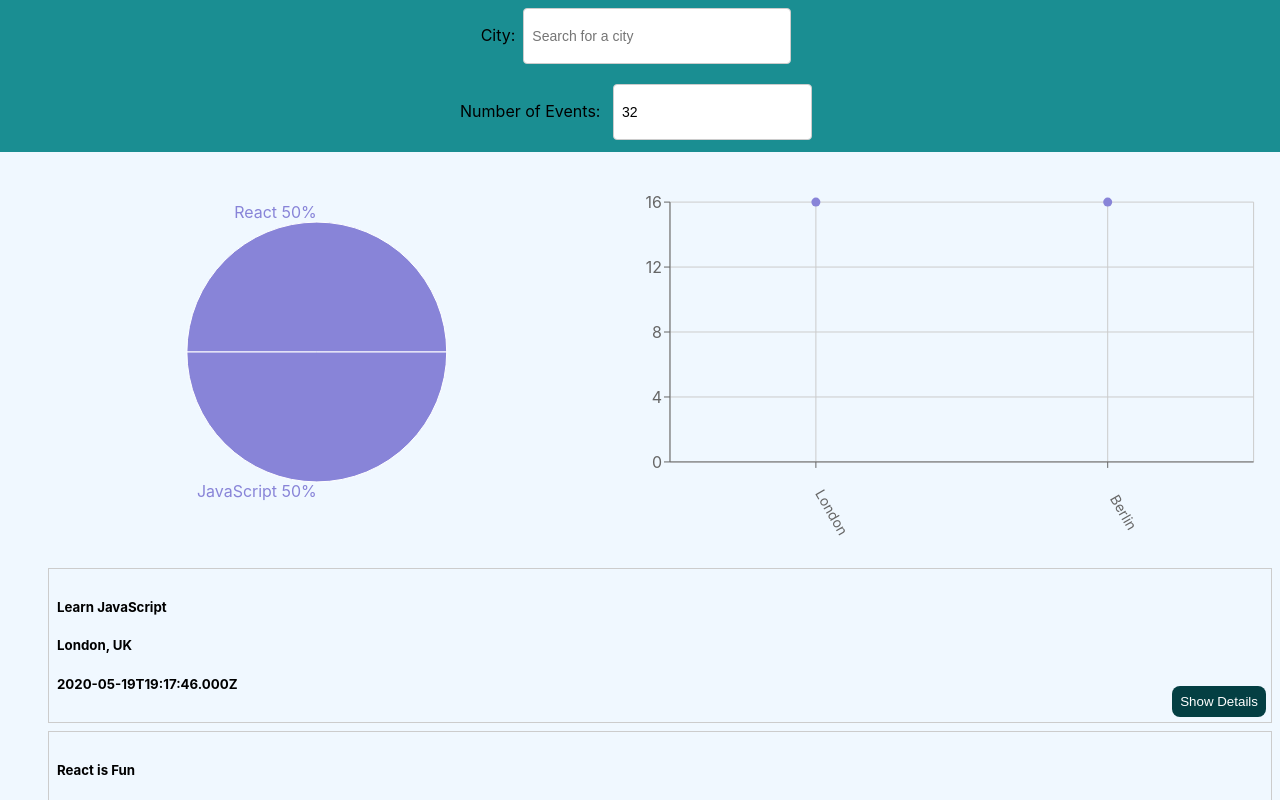
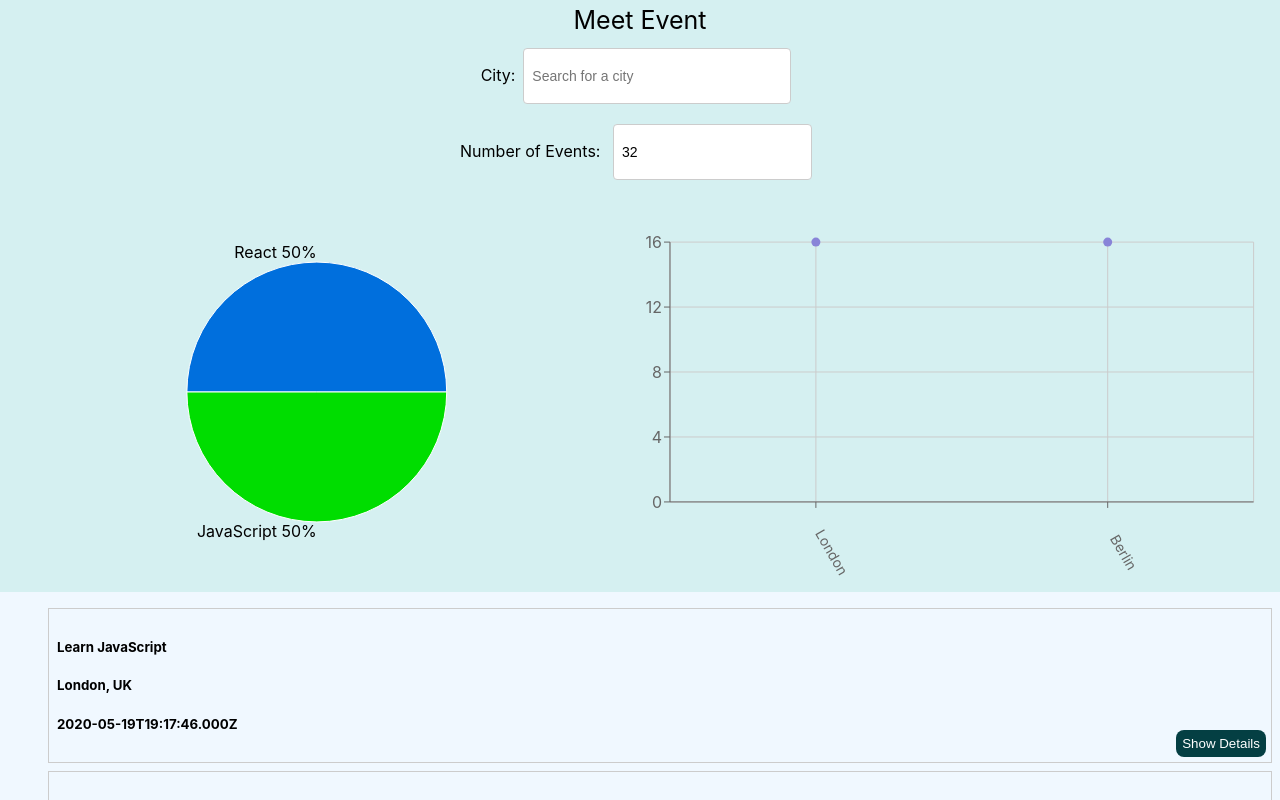
Before and after one commit to sanjushahgupta/meet-event, a React (Create React App) app: page / in a window 1280 px wide. Shown: the top 800 px of the page. Built offline with nearby package versions, Linux system fonts and the light colour scheme; what atatus-spa would draw is missing.

Commit message:
chores: enhance UI

```diff
--- a/public/index.html
+++ b/public/index.html
@@ -21,7 +21,7 @@
       work correctly both with client-side routing and a non-root public URL.
       Learn how to configure a non-root public URL by running `npm run build`.
     -->
-    <title>React App</title>
+    <title>Meet</title>
   </head>
   <body>
     <noscript>You need to enable JavaScript to run this app.</noscript>
--- a/src/App.css
+++ b/src/App.css
@@ -6,9 +6,6 @@
   }
 
 body{background-color: aliceblue;}
-
-
-
 
 #city {
   width: 250px;
@@ -21,11 +18,11 @@ body{background-color: aliceblue;}
   align-items: self-start;
   flex-direction: column;
   font-size: calc(10px + 2vmin);
-  color: white;
 }
 
 .Container{
-  background-color:#1a8e92;
+  background-color:#d5f0f1;
+
 }
 
 .App-link {
@@ -42,15 +39,16 @@ body{background-color: aliceblue;}
   position: relative;
 }
 
-.event-container button{
+.details-button{
   right: 5px;
   bottom: 5px;
-  padding: 8px;
+  padding: 6px;
   position: absolute;
   background-color: hsl(184, 89%, 14%);
   color: #ffffff;
   border-radius: 8px;
   border:none;
+  margin-top: 8px;
 }
 
 input[type="text"],
@@ -100,6 +98,14 @@ input[type="number"] {
 z-index: 1000;
 }
 
+.app-intro{
+  padding:5px;
+  font-size: 25px;
+}
+.details-event{
+  padding:8px;
+}
+
 .charts-container{
   display: grid;
   grid-template-columns: 1fr 1fr
--- a/src/App.js
+++ b/src/App.js
@@ -46,13 +46,13 @@ function App() {
 }
   return (
     <div className="App">
-
       <div className="Container">
+      <div className='app-intro'>Meet Event</div>
         <div className="alerts-container">
           {alertInfo.length ? <InfoAlert text={alertInfo} /> : null}
           {errorAlert.length ? <ErrorAlert text={errorAlert} /> : null}
           {warningAlert.length ? <WarningAlert text={warningAlert}/> : null }
-      </div>
+
     <CitySearch allLocations={allLocations} setCurrentCity={setCurrentCity} setAlertInfo={setAlertInfo}  />
     <NumberOfEvents  setCurrentNOE={setCurrentNOE} setErrorAlert = {setErrorAlert} />
       </div>
@@ -60,6 +60,7 @@ function App() {
         <EventGenresChart events={events } />
         <CityEventsChart allLocations={allLocations} events={events} />
         </div>
+        </div>
       <EventList events={events.slice(0, currentNOE)} />
   </div>
   );
--- a/src/components/CitySearch.js
+++ b/src/components/CitySearch.js
@@ -29,7 +29,6 @@
 
         const handleItemClicked = (event) => {
           const value = event.target.textContent;
-
           setQuery(value);
           setShowSuggestions(false);
           setCurrentCity(value);
@@ -37,7 +36,6 @@
         };
 
         return (
-
           <div id="city-search">
             <label htmlFor="city">City:
             <input
--- a/src/components/Event.js
+++ b/src/components/Event.js
@@ -19,7 +19,6 @@
           </div>
           </li>
         );
-          }
-
+       }
 
   export default Event;
--- a/src/components/EventGenresChart.js
+++ b/src/components/EventGenresChart.js
@@ -1,9 +1,10 @@
-import React, { PureComponent, useState, useEffect } from 'react';
-import { ResponsiveContainer, PieChart, Pie, Legend } from 'recharts';
+  import React, {useState, useEffect } from 'react';
+  import { ResponsiveContainer, PieChart, Pie,Cell } from 'recharts';
 
   const EventGenresChart = ({ events }) => {
     let [data, setData] = useState([]);
     const genres = ['React', 'JavaScript', 'Node', 'jQuery', 'Angular'];
+    const colors = ['#006fdd', '#00dd00', '#00dddd', '#dd6f00', '#0000dd'];
 
       useEffect(() => {
           setData(getData());
@@ -19,6 +20,7 @@ const EventGenresChart = ({ events }) => {
           })
           return data;
       }
+
       const renderCustomizedLabel = ({ cx, cy, midAngle, outerRadius, percent, index }) => {
           const RADIAN = Math.PI / 180;
           const radius = outerRadius;
@@ -28,7 +30,7 @@ const EventGenresChart = ({ events }) => {
             <text
               x={x}
               y={y}
-            fill="#8884d8"
+              fill="#000000"
               textAnchor={x > cx ? 'start' : 'end'}
               dominantBaseline="central"
             >
@@ -36,6 +38,7 @@ const EventGenresChart = ({ events }) => {
             </text>
           ) : null;
       };
+
       return (
           <ResponsiveContainer width="99%" height={400}>
             <PieChart>
@@ -45,11 +48,17 @@ const EventGenresChart = ({ events }) => {
                 fill="#8884d8"
                 labelLine={false}
                 label={renderCustomizedLabel}
-              outerRadius={130}
-            />
+              outerRadius={130} >
+              {
+                data.map((entry, index) => (
+                  <Cell key={`cell-${index}`} fill={colors[index]} />
+                )
+                )
+              }
+            </Pie>
             </PieChart>
           </ResponsiveContainer>
         );
+  }
 
-}
   export default EventGenresChart
--- a/src/components/EventList.js
+++ b/src/components/EventList.js
@@ -1,7 +1,6 @@
     import Event from "./Event"
 
     const EventList = ({ events = [] }) => {
-
       return (
         <ul id="event-list">
           {events.map(event => <Event key={event.id} event={event} />)}
--- a/src/components/NumberOfEvents.js
+++ b/src/components/NumberOfEvents.js
@@ -2,12 +2,11 @@
 
     const NumberOfEvents = ({setCurrentNOE , setErrorAlert}) => {
       const [number, setNumber] = useState(32);
-
       const handleInputChanged = (event) => {
         const value = event.target.value;
         setNumber(value);
 
-        if((value && isNaN(value))||   (value && value <= 0)||  (value && value > 32)) {
+        if((value && isNaN(value))|| (value && value <= 0)|| (value && value > 32)) {
           setErrorAlert("Invalid input. Please enter a valid number greater than 0 and less than 33.")
         } else {
           setErrorAlert("")
```
Also changed, not shown: src/components/CityEventsChart.js (+3 -7 lines), src/setupTests.js (+0 -1 lines), 2 other files (tests, documents, lock files or other folders). Lines whose indentation alone changed are shown as unchanged.
